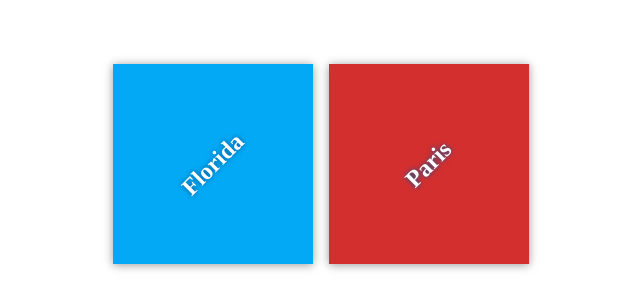
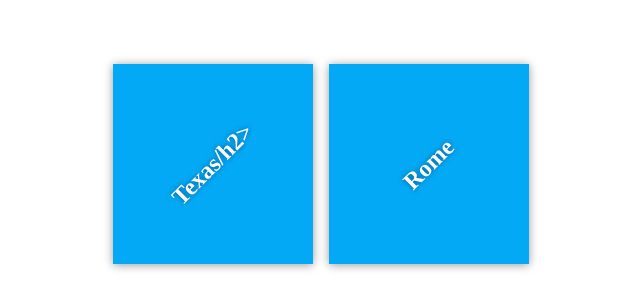
Before and after one commit to rbowen13/my-travel-plans, a plain HTML site: page index.html in a window 1280 px wide. Shown: the part 236-544 px from the top of the page, without its empty margins (319-959 px from the left). Drawn offline with Linux system fonts and the light colour scheme; files that its build step writes are made by us from their sources.

Commit message:
Change destination names

```diff
--- a/index.html
+++ b/index.html
@@ -10,12 +10,12 @@
 
     <div class="container">
         <div class="destination-container">
-            <div class="destination" id="florida">
-                <h2>Florida</h2>
+            <div class="destination" id="texas">
+                <h2>Texas/h2>
             </div>
 
-            <div class="destination" id="paris">
-                <h2>Paris</h2>
+            <div class="destination" id="rome">
+                <h2>Rome</h2>
             </div>
         </div>
     </div>
```
